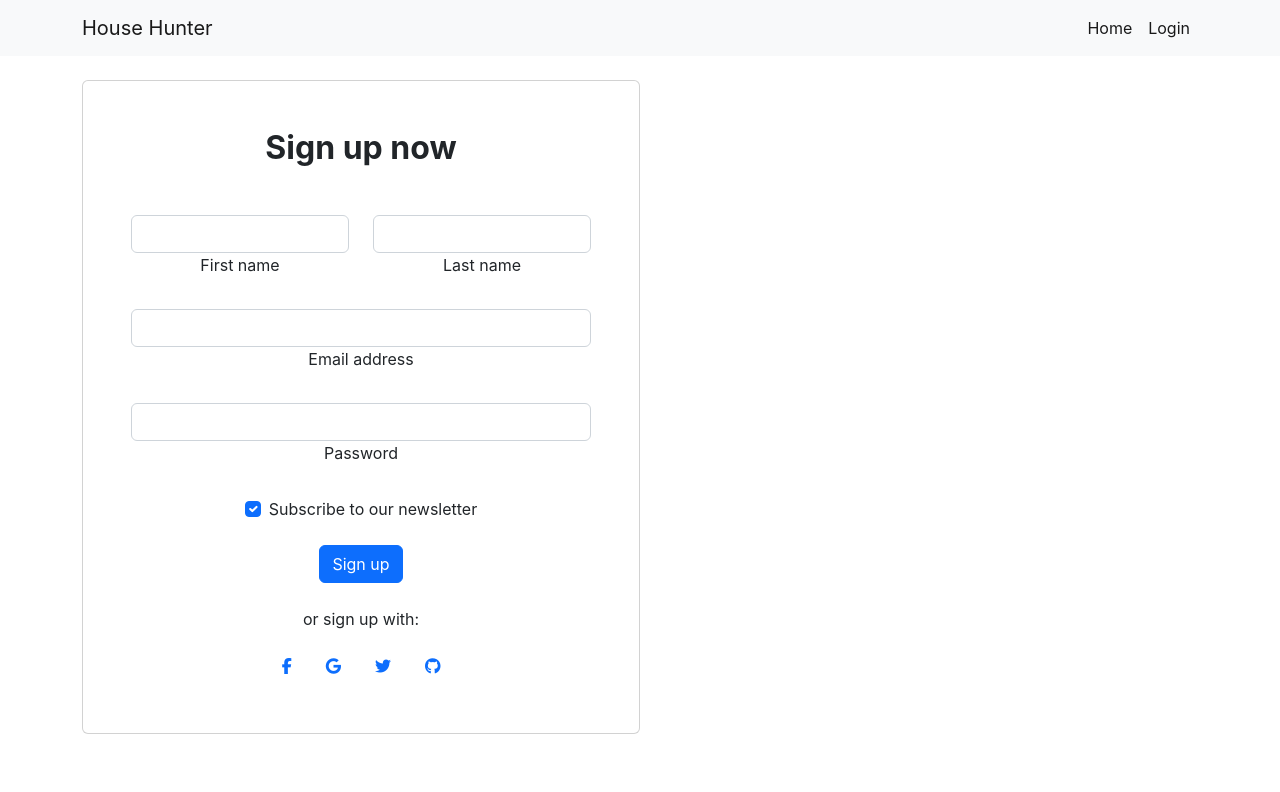
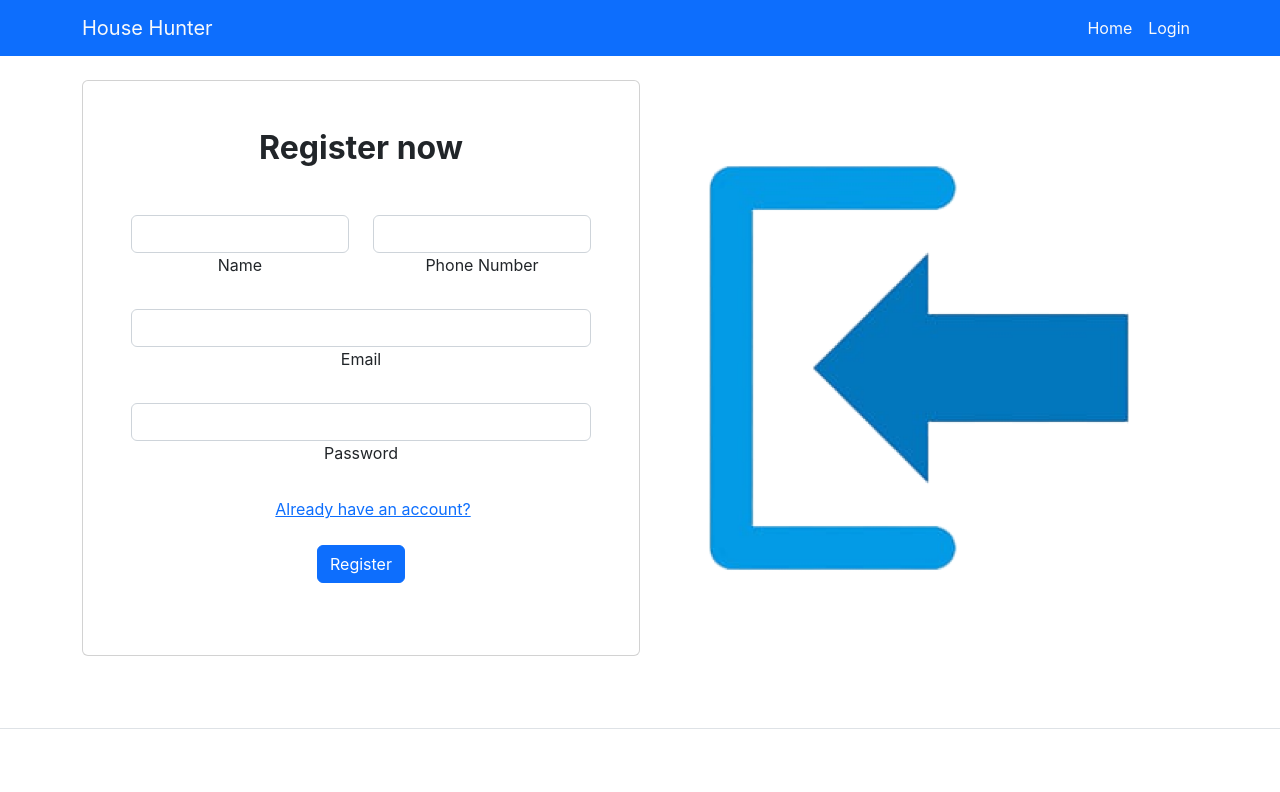
Before and after one commit to mohaimenur1/house-hunter, a React (Create React App) app in the folder frontend/: page /register in a window 1280 px wide. Shown: the top 792 px of the page. Built offline with nearby package versions, Linux system fonts and the light colour scheme.

Commit message:
register page and login page added

```diff
--- a/frontend/src/components/Header.jsx
+++ b/frontend/src/components/Header.jsx
@@ -3,11 +3,11 @@ import { Link } from "react-router-dom";
 const Header = () => {
   return (
     <div>
-      <nav className="navbar navbar-expand-lg navbar-light bg-light">
+      <nav className="navbar navbar-expand-lg bg-primary">
         <div className="container">
-          <a className="navbar-brand" href="#">
+          <Link to="/" className="navbar-brand text-light">
             House Hunter
-          </a>
+          </Link>
           <button
             className="navbar-toggler"
             type="button"
@@ -22,14 +22,18 @@ const Header = () => {
           <div className="collapse navbar-collapse" id="navbarNav">
             <ul className="navbar-nav ms-auto">
               <li className="nav-item">
-                <a className="nav-link active" aria-current="page" href="#">
+                <Link
+                  to="/"
+                  className="nav-link active text-light"
+                  aria-current="page"
+                >
                   Home
-                </a>
+                </Link>
               </li>
-              <li className="nav-item">
+              <li className="nav-item text-light">
                 <Link
-                  to="/register"
-                  className="nav-link active"
+                  to="/login"
+                  className="nav-link active text-light"
                   aria-current="page"
                 >
                   Login
--- a/frontend/src/index.js
+++ b/frontend/src/index.js
@@ -14,6 +14,7 @@ import HomePage from "./pages/HomePage.jsx";
 import SingleHouse from "./pages/SingleHouse.jsx";
 import store from "./store.js";
 import Register from "./pages/Register.jsx";
+import Login from "./pages/Login.jsx";
 
 const router = createBrowserRouter(
   createRoutesFromElements(
@@ -21,6 +22,7 @@ const router = createBrowserRouter(
       <Route index={true} path="/" element={<HomePage />} />
       <Route path="/api/products/:id" element={<SingleHouse />} />
       <Route path="/register" element={<Register />} />
+      <Route path="/login" element={<Login />} />
     </Route>
   )
 );
--- /dev/null
+++ b/frontend/src/pages/Login.jsx
@@ -0,0 +1,65 @@
+import React from "react";
+import { Link } from "react-router-dom";
+
+const Login = () => {
+  return (
+    <section className="">
+      <div className="container-fluid h-custom">
+        <div className="row d-flex justify-content-center align-items-center h-100">
+          <div className="col-md-9 col-lg-6 col-xl-5">
+            <img
+              src="https://mdbcdn.b-cdn.net/img/Photos/new-templates/bootstrap-login-form/draw2.webp"
+              className="img-fluid"
+              alt="Sample image"
+            />
+          </div>
+          <div className="col-md-8 col-lg-6 col-xl-4 offset-xl-1">
+            <form>
+              <div className="d-flex justify-content-center ">
+                <h2 className="text-center me-5">Login</h2>
+              </div>
+
+              <div className="form-outline mb-4">
+                <input
+                  type="email"
+                  id="form3Example3"
+                  className="form-control form-control-lg"
+                  placeholder="Enter a valid email address"
+                />
+                <label className="form-label" for="form3Example3">
+                  Email address
+                </label>
+              </div>
+
+              <div className="form-outline mb-3">
+                <input
+                  type="password"
+                  id="form3Example4"
+                  className="form-control form-control-lg"
+                  placeholder="Enter password"
+                />
+                <label className="form-label" for="form3Example4">
+                  Password
+                </label>
+              </div>
+
+              <div className="text-center text-lg-start mt-4 pt-2">
+                <button type="button" className="btn btn-primary btn-lg">
+                  Login
+                </button>
+                <p className="small fw-bold mt-2 pt-1 mb-0">
+                  Don't have an account?{" "}
+                  <Link to="/register" className="link-danger">
+                    Register
+                  </Link>
+                </p>
+              </div>
+            </form>
+          </div>
+        </div>
+      </div>
+    </section>
+  );
+};
+
+export default Login;
--- a/frontend/src/pages/Register.jsx
+++ b/frontend/src/pages/Register.jsx
@@ -1,14 +1,15 @@
 import React from "react";
+import { Link } from "react-router-dom";
 
 const Register = () => {
   return (
-    <section className="text-center text-lg-start">
+    <section className="text-center text-lg-start d-flex justify-content-center ">
       <div className="container py-4">
         <div className="row g-0 align-items-center">
           <div className="col-lg-6 mb-5 mb-lg-0">
             <div className="card cascading-right">
               <div className="card-body p-5 shadow-5 text-center">
-                <h2 className="fw-bold mb-5">Sign up now</h2>
+                <h2 className="fw-bold mb-5">Register now</h2>
                 <form>
                   <div className="row">
                     <div className="col-md-6 mb-4">
@@ -19,7 +20,7 @@ const Register = () => {
                           className="form-control"
                         />
                         <label className="form-label" for="form3Example1">
-                          First name
+                          Name
                         </label>
                       </div>
                     </div>
@@ -31,7 +32,7 @@ const Register = () => {
                           className="form-control"
                         />
                         <label className="form-label" for="form3Example2">
-                          Last name
+                          Phone Number
                         </label>
                       </div>
                     </div>
@@ -44,7 +45,7 @@ const Register = () => {
                       className="form-control"
                     />
                     <label className="form-label" for="form3Example3">
-                      Email address
+                      Email
                     </label>
                   </div>
 
@@ -60,64 +61,33 @@ const Register = () => {
                   </div>
 
                   <div className="form-check d-flex justify-content-center mb-4">
-                    <input
-                      className="form-check-input me-2"
-                      type="checkbox"
-                      value=""
-                      id="form2Example33"
-                      checked
-                    />
-                    <label className="form-check-label" for="form2Example33">
-                      Subscribe to our newsletter
-                    </label>
+                    <Link
+                      to="/login"
+                      className="form-check-label"
+                      for="form2Example33"
+                    >
+                      Already have an account?
+                    </Link>
                   </div>
 
                   <button
                     type="submit"
                     className="btn btn-primary btn-block mb-4"
                   >
-                    Sign up
+                    Register
                   </button>
-
-                  <div className="text-center">
-                    <p>or sign up with:</p>
-                    <button
-                      type="button"
-                      className="btn btn-link btn-floating mx-1"
-                    >
-                      <i className="fab fa-facebook-f"></i>
-                    </button>
-
-                    <button
-                      type="button"
-                      className="btn btn-link btn-floating mx-1"
-                    >
-                      <i className="fab fa-google"></i>
-                    </button>
-
-                    <button
-                      type="button"
-                      className="btn btn-link btn-floating mx-1"
-                    >
-                      <i className="fab fa-twitter"></i>
-                    </button>
-
-                    <button
-                      type="button"
-                      className="btn btn-link btn-floating mx-1"
-                    >
-                      <i className="fab fa-github"></i>
-                    </button>
-                  </div>
                 </form>
               </div>
             </div>
           </div>
 
-          {/* <div className="col-lg-6 mb-5 mb-lg-0">
-            <img src="https://mdbootstrap.com/img/new/ecommerce/vertical/004.jpg" className="w-100 rounded-4 shadow-4"
-              alt="" />
-          </div> */}
+          <div className="col-lg-6 mb-5 mb-lg-0">
+            <img
+              src="img/register.png"
+              className="w-100 rounded-4 shadow-4"
+              alt=""
+            />
+          </div>
         </div>
       </div>
     </section>
```
Also changed, not shown: frontend/public/img/register.png (added).
